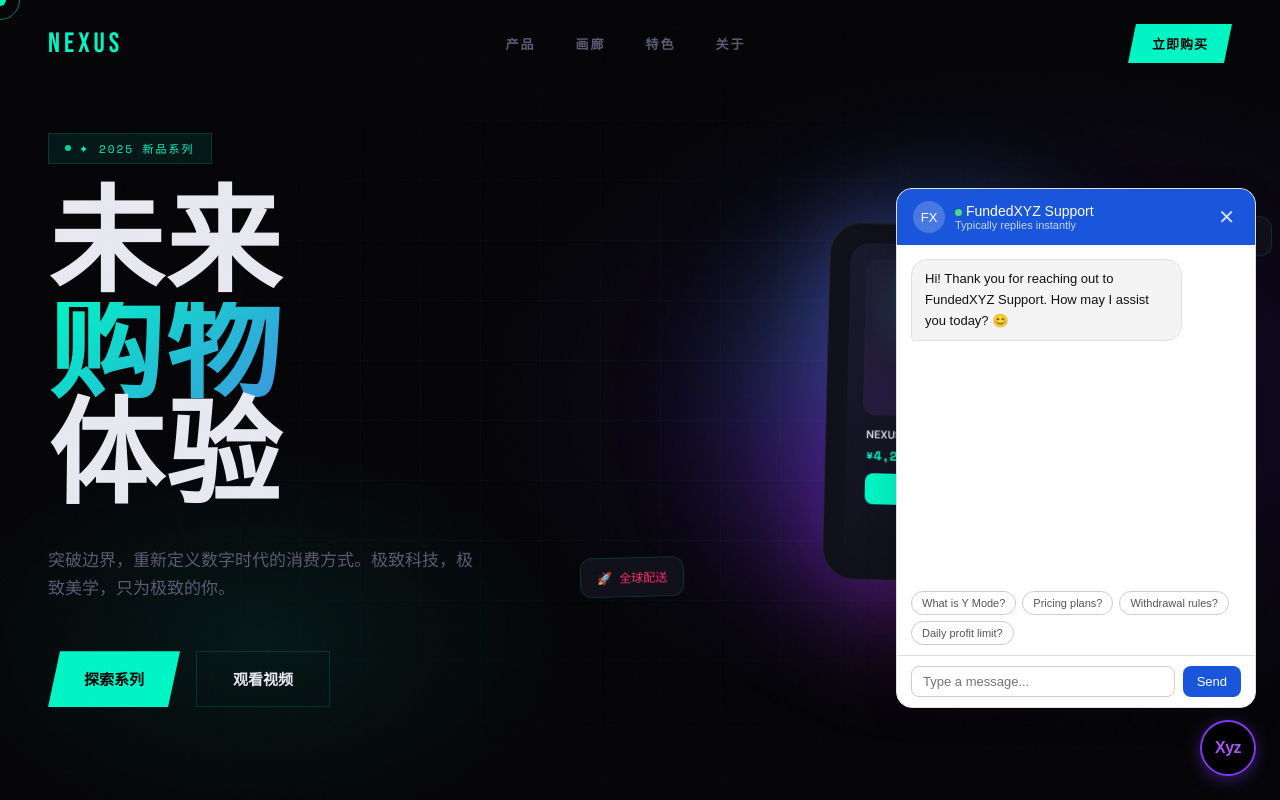
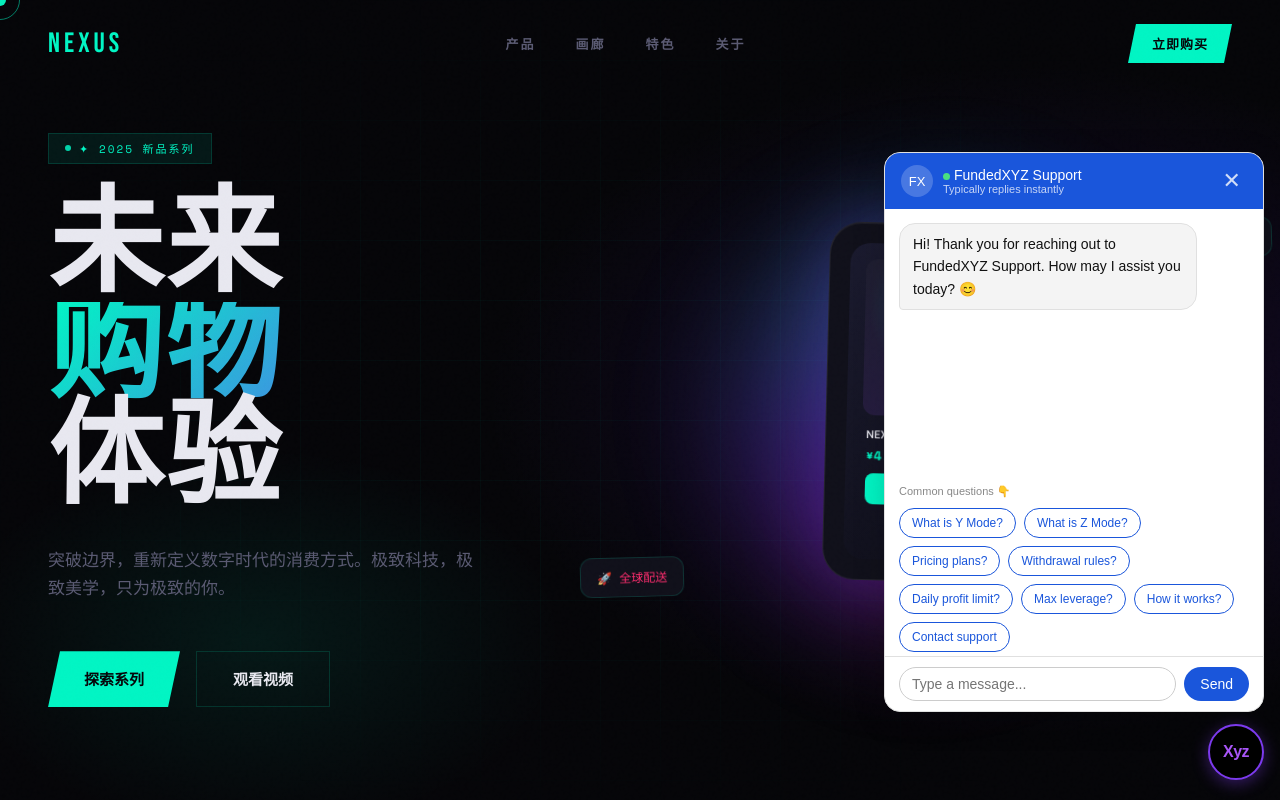
Before and after one commit to anmozhang/test, a plain HTML site: page index.html in a window 1280 px wide. Both pictures are taken after a click on the button "Xyz". Shown: the top 800 px of the page. Drawn offline with nearby package versions, Linux system fonts and the light colour scheme.

Commit message:
Refactor chat bubble and input styles

```diff
--- a/index.html
+++ b/index.html
@@ -1090,33 +1090,35 @@
 </script>
   <!-- FundedXYZ Chatbot START -->
 <style>
-#fx-chat-bubble{position:fixed;bottom:24px;right:24px;z-index:9999;display:flex;flex-direction:column;align-items:flex-end;gap:12px;font-family:sans-serif}
+#fx-chat-bubble{position:fixed;bottom:20px;right:16px;z-index:9999;display:flex;flex-direction:column;align-items:flex-end;gap:12px;font-family:sans-serif}
 #fx-chat-toggle{width:56px;height:56px;border-radius:50%;background:#000;border:2px solid #7c3aed;cursor:pointer;display:flex;align-items:center;justify-content:center;box-shadow:0 4px 16px rgba(124,58,237,0.4);transition:transform 0.2s;flex-shrink:0}
 #fx-chat-toggle:hover{transform:scale(1.08)}
 #fx-chat-toggle span{font-size:16px;font-weight:700;color:#a855f7;letter-spacing:-0.5px}
-#fx-chat-window{width:360px;height:520px;border-radius:16px;border:1px solid #e0e0e0;background:#fff;display:flex;flex-direction:column;overflow:hidden;box-shadow:0 8px 32px rgba(0,0,0,0.15);transform-origin:bottom right;transition:transform 0.25s cubic-bezier(.4,0,.2,1),opacity 0.25s}
+#fx-chat-window{width:calc(100vw - 32px);max-width:380px;height:75vh;max-height:560px;border-radius:16px;border:1px solid #e0e0e0;background:#fff;display:flex;flex-direction:column;overflow:hidden;box-shadow:0 8px 32px rgba(0,0,0,0.18);transform-origin:bottom right;transition:transform 0.25s cubic-bezier(.4,0,.2,1),opacity 0.25s}
 #fx-chat-window.fx-hidden{transform:scale(0.85);opacity:0;pointer-events:none}
-#fx-chat-header{padding:12px 16px;display:flex;align-items:center;justify-content:space-between;background:#1a56db}
+#fx-chat-header{padding:12px 16px;display:flex;align-items:center;justify-content:space-between;background:#1a56db;flex-shrink:0}
 .fx-header-left{display:flex;align-items:center;gap:10px}
 .fx-avatar{width:32px;height:32px;border-radius:50%;background:rgba(255,255,255,0.2);display:flex;align-items:center;justify-content:center;font-size:13px;font-weight:500;color:white;flex-shrink:0}
 .fx-hname{font-size:14px;font-weight:500;color:white}
 .fx-hsub{font-size:11px;color:rgba(255,255,255,0.75)}
 .fx-odot{width:7px;height:7px;border-radius:50%;background:#4ade80;display:inline-block;margin-right:4px}
-#fx-close-btn{background:none;border:none;cursor:pointer;color:white;opacity:0.8;font-size:20px;line-height:1;padding:2px 4px}
+#fx-close-btn{background:none;border:none;cursor:pointer;color:white;opacity:0.8;font-size:22px;line-height:1;padding:2px 6px}
 #fx-close-btn:hover{opacity:1}
 #fx-messages{flex:1;overflow-y:auto;padding:14px;display:flex;flex-direction:column;gap:10px}
-.fx-msg{max-width:82%;padding:9px 13px;border-radius:16px;font-size:13px;line-height:1.6;word-break:break-word}
+.fx-msg{max-width:85%;padding:9px 13px;border-radius:16px;font-size:14px;line-height:1.6;word-break:break-word}
 .fx-msg.fx-user{align-self:flex-end;background:#1a56db;color:white;border-bottom-right-radius:4px}
 .fx-msg.fx-bot{align-self:flex-start;background:#f4f4f4;color:#111;border-bottom-left-radius:4px;border:1px solid #e0e0e0}
 .fx-msg.fx-thinking{color:#aaa;font-style:italic}
 .fx-msg a{color:#1a56db;text-decoration:underline}
-.fx-sugg{display:flex;flex-wrap:wrap;gap:6px;padding:0 14px 10px}
-.fx-sug-btn{font-size:11px;padding:5px 10px;border:1px solid #ccc;border-radius:20px;background:#fff;color:#555;cursor:pointer}
-.fx-sug-btn:hover{background:#f4f4f4}
-#fx-input-area{display:flex;gap:8px;padding:10px 14px;border-top:1px solid #e0e0e0}
-#fx-user-input{flex:1;padding:7px 11px;border:1px solid #ccc;border-radius:8px;font-size:13px;font-family:inherit;background:#fff;color:#111;resize:none;outline:none}
+.fx-quick-wrap{padding:10px 14px 4px;display:flex;flex-direction:column;gap:8px;flex-shrink:0}
+.fx-quick-label{font-size:11px;color:#888;margin-bottom:2px}
+.fx-quick-grid{display:flex;flex-wrap:wrap;gap:8px}
+.fx-q-btn{font-size:12px;padding:7px 12px;border:1.5px solid #1a56db;border-radius:20px;background:#fff;color:#1a56db;cursor:pointer;transition:all 0.15s;white-space:nowrap}
+.fx-q-btn:hover{background:#1a56db;color:#fff}
+#fx-input-area{display:flex;gap:8px;padding:10px 14px;border-top:1px solid #e0e0e0;flex-shrink:0}
+#fx-user-input{flex:1;padding:8px 12px;border:1px solid #ccc;border-radius:20px;font-size:14px;font-family:inherit;background:#fff;color:#111;resize:none;outline:none;min-width:0}
 #fx-user-input:focus{border-color:#1a56db}
-#fx-send-btn{padding:7px 14px;border:none;border-radius:8px;background:#1a56db;color:white;font-size:13px;cursor:pointer;white-space:nowrap}
+#fx-send-btn{padding:8px 16px;border:none;border-radius:20px;background:#1a56db;color:white;font-size:14px;cursor:pointer;white-space:nowrap;flex-shrink:0}
 #fx-send-btn:hover{background:#1648c0}
 #fx-send-btn:disabled{opacity:0.4;cursor:not-allowed}
 .fx-notif-badge{position:absolute;top:-3px;right:-3px;width:18px;height:18px;border-radius:50%;background:#ef4444;color:white;font-size:11px;display:flex;align-items:center;justify-content:center;font-weight:500}
@@ -1136,11 +1138,18 @@
       <button id="fx-close-btn" onclick="fxToggleChat()">✕</button>
     </div>
     <div id="fx-messages"></div>
-    <div class="fx-sugg" id="fx-sugg">
-      <button class="fx-sug-btn" onclick="fxQuickAsk(this)">What is Y Mode?</button>
-      <button class="fx-sug-btn" onclick="fxQuickAsk(this)">Pricing plans?</button>
-      <button class="fx-sug-btn" onclick="fxQuickAsk(this)">Withdrawal rules?</button>
-      <button class="fx-sug-btn" onclick="fxQuickAsk(this)">Daily profit limit?</button>
+    <div class="fx-quick-wrap" id="fx-quick-wrap">
+      <div class="fx-quick-label">Common questions 👇</div>
+      <div class="fx-quick-grid">
+        <button class="fx-q-btn" onclick="fxQuickAsk(this)">What is Y Mode?</button>
+        <button class="fx-q-btn" onclick="fxQuickAsk(this)">What is Z Mode?</button>
+        <button class="fx-q-btn" onclick="fxQuickAsk(this)">Pricing plans?</button>
+        <button class="fx-q-btn" onclick="fxQuickAsk(this)">Withdrawal rules?</button>
+        <button class="fx-q-btn" onclick="fxQuickAsk(this)">Daily profit limit?</button>
+        <button class="fx-q-btn" onclick="fxQuickAsk(this)">Max leverage?</button>
+        <button class="fx-q-btn" onclick="fxQuickAsk(this)">How it works?</button>
+        <button class="fx-q-btn" onclick="fxQuickAsk(this)">Contact support</button>
+      </div>
     </div>
     <div id="fx-input-area">
       <textarea id="fx-user-input" rows="1" placeholder="Type a message..."></textarea>
@@ -1197,6 +1206,7 @@ const fxInp=document.getElementById('fx-user-input');
 const fxBtn=document.getElementById('fx-send-btn');
 const fxBadge=document.getElementById('fx-badge');
 const fxWin=document.getElementById('fx-chat-window');
+const fxQuickWrap=document.getElementById('fx-quick-wrap');
 
 window.fxToggleChat=function(){
   fxOpen=!fxOpen;
@@ -1216,7 +1226,7 @@ function fxAddMsg(content,role,isHtml,thinking){
 
 window.fxQuickAsk=function(el){
   fxInp.value=el.textContent;
-  document.getElementById('fx-sugg').style.display='none';
+  fxQuickWrap.style.display='none';
   fxSendMessage();
 };
 
@@ -1224,7 +1234,7 @@ window.fxSendMessage=function(){
   const text=fxInp.value.trim();
   if(!text||fxLoading)return;
   fxInp.value='';
-  document.getElementById('fx-sugg').style.display='none';
+  fxQuickWrap.style.display='none';
   fxAddMsg(text,'user');
   fxLoading=true;fxBtn.disabled=true;
   const dot=fxAddMsg('Typing...','bot',false,true);
@@ -1238,7 +1248,6 @@ window.fxSendMessage=function(){
 };
 
 fxInp.addEventListener('keydown',e=>{if(e.key==='Enter'&&!e.shiftKey){e.preventDefault();fxSendMessage();}});
-
 fxAddMsg('Hi! Thank you for reaching out to FundedXYZ Support. How may I assist you today? 😊','bot');
 fxWin.classList.add('fx-hidden');
 })();
```
